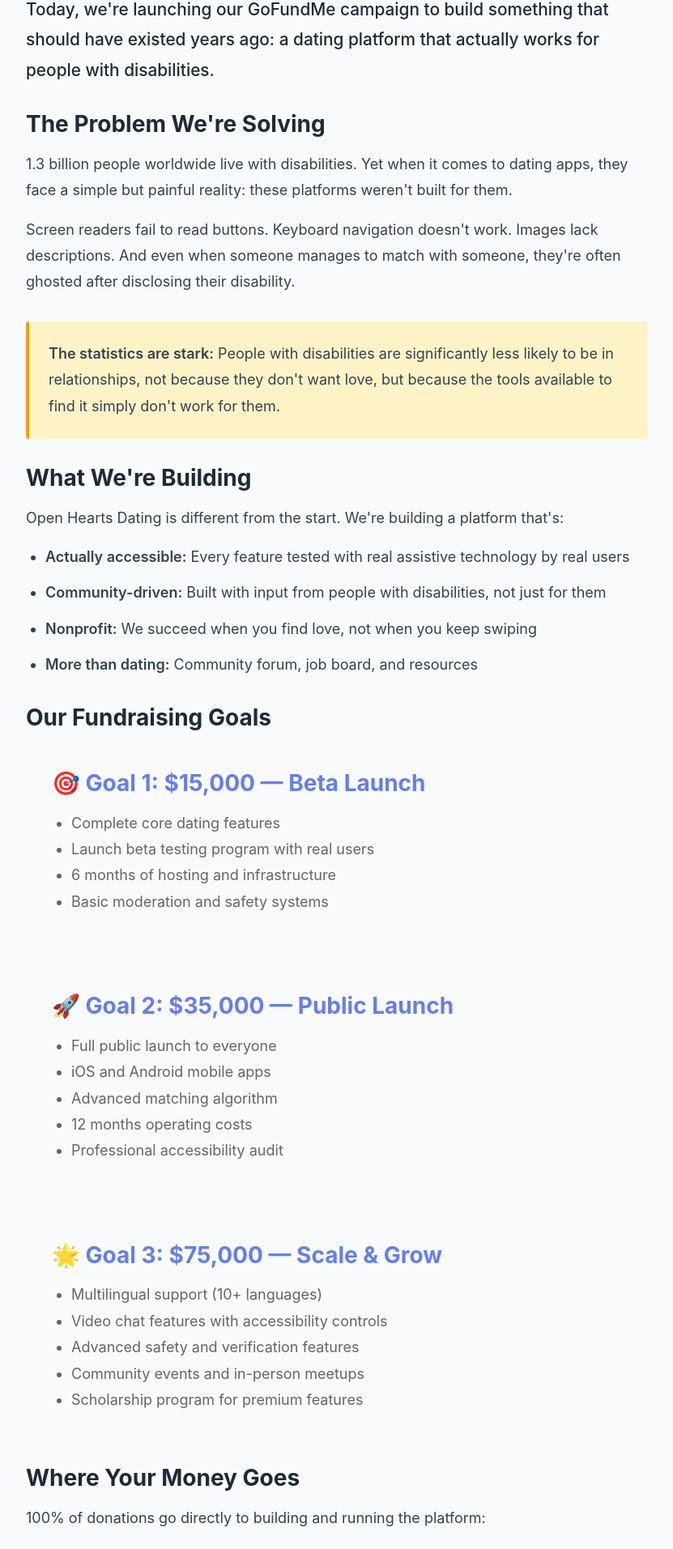
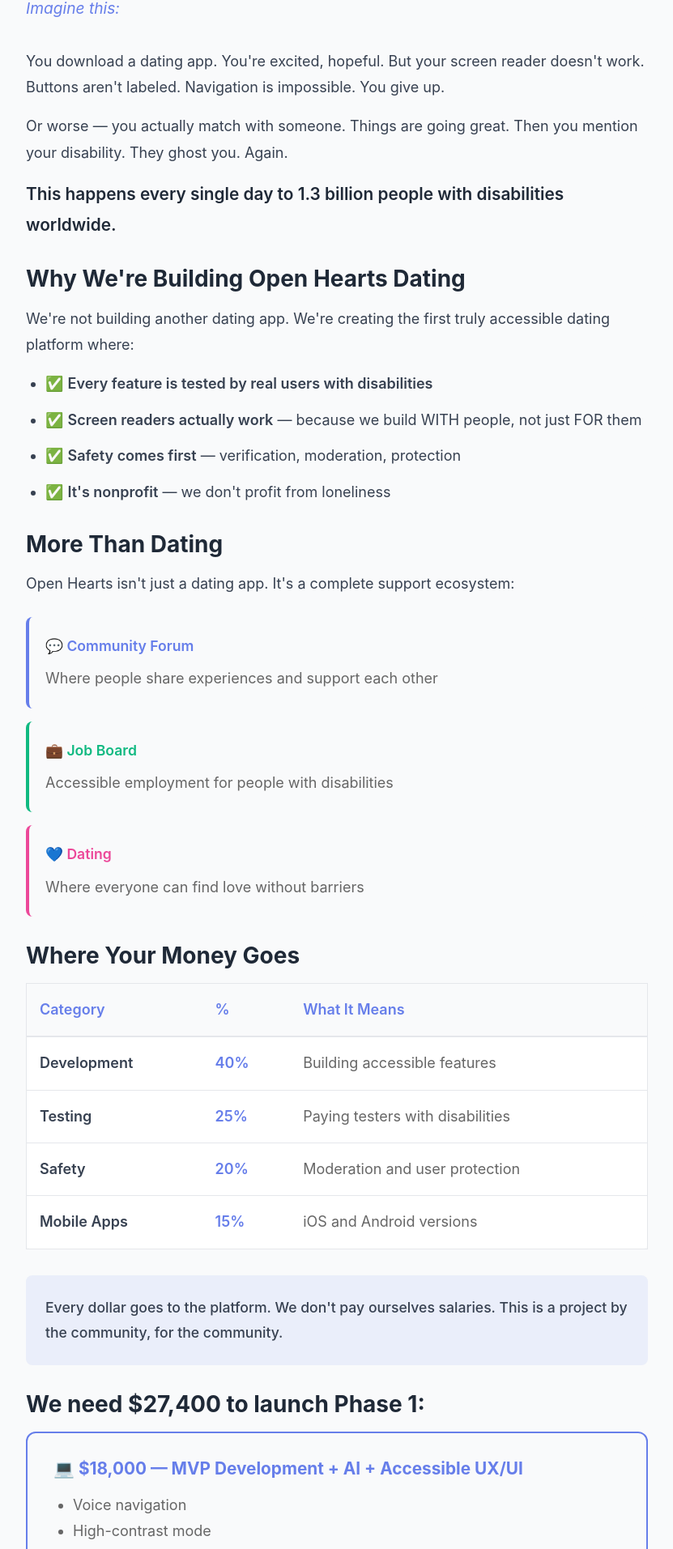
Before and after one commit to chevrutah247/openheartsdating, a Next.js app: page /news/gofundme-campaign in a window 1280 px wide. Shown: the part 468-2381 px from the top of the page at 81% size, without its empty margins (224-1055 px from the left). Built offline with nearby package versions, Linux system fonts and the light colour scheme; no server answers.

Commit message:
Update campaign article with new text

```diff
--- a/app/news/gofundme-campaign/page.tsx
+++ b/app/news/gofundme-campaign/page.tsx
@@ -71,83 +71,187 @@
         lineHeight: '1.8',
         color: '#374151'
       }}>
-        {/* Opening */}
-        <p style={{ fontSize: '1.3rem', fontWeight: '500', color: '#1f2937', marginBottom: '2rem' }}>
-          Today, we're launching our GoFundMe campaign to build something that should have existed years ago:
-          a dating platform that actually works for people with disabilities.
+        {/* Opening Scenario */}
+        <p style={{ fontSize: '1.2rem', fontStyle: 'italic', color: '#667eea', marginBottom: '2rem' }}>
+          Imagine this:
         </p>
 
-        {/* The Problem */}
+        <p>
+          You download a dating app. You're excited, hopeful. But your screen reader doesn't work.
+          Buttons aren't labeled. Navigation is impossible. You give up.
+        </p>
+
+        <p>
+          Or worse — you actually match with someone. Things are going great. Then you mention your
+          disability. They ghost you. Again.
+        </p>
+
+        <p style={{
+          fontSize: '1.3rem',
+          fontWeight: '600',
+          color: '#1f2937',
+          marginBottom: '2rem'
+        }}>
+          This happens every single day to 1.3 billion people with disabilities worldwide.
+        </p>
+
+        {/* Why We're Building */}
         <h2 style={{ fontSize: '1.75rem', marginTop: '2rem', marginBottom: '1rem', color: '#1f2937' }}>
-          The Problem We're Solving
+          Why We're Building Open Hearts Dating
         </h2>
 
         <p>
-          1.3 billion people worldwide live with disabilities. Yet when it comes to dating apps, they face
-          a simple but painful reality: these platforms weren't built for them.
+          We're not building another dating app. We're creating the first truly accessible dating platform where:
         </p>
 
-        <p>
-          Screen readers fail to read buttons. Keyboard navigation doesn't work. Images lack descriptions.
-          And even when someone manages to match with someone, they're often ghosted after disclosing
-          their disability.
-        </p>
+        <ul style={{ marginLeft: '1.5rem', marginBottom: '2rem' }}>
+          <li style={{ marginBottom: '0.75rem' }}>
+            ✅ <strong>Every feature is tested by real users with disabilities</strong>
+          </li>
+          <li style={{ marginBottom: '0.75rem' }}>
+            ✅ <strong>Screen readers actually work</strong> — because we build WITH people, not just FOR them
+          </li>
+          <li style={{ marginBottom: '0.75rem' }}>
+            ✅ <strong>Safety comes first</strong> — verification, moderation, protection
+          </li>
+          <li style={{ marginBottom: '0.75rem' }}>
+            ✅ <strong>It's nonprofit</strong> — we don't profit from loneliness
+          </li>
+        </ul>
 
-        <p style={{
-          padding: '1.5rem',
-          background: '#fef3c7',
-          borderLeft: '4px solid #f59e0b',
-          borderRadius: '4px',
-          margin: '2rem 0'
-        }}>
-          <strong>The statistics are stark:</strong> People with disabilities are significantly less likely
-          to be in relationships, not because they don't want love, but because the tools available to find
-          it simply don't work for them.
-        </p>
-
-        {/* Our Solution */}
+        {/* More Than Dating */}
         <h2 style={{ fontSize: '1.75rem', marginTop: '2rem', marginBottom: '1rem', color: '#1f2937' }}>
-          What We're Building
+          More Than Dating
         </h2>
 
         <p>
-          Open Hearts Dating is different from the start. We're building a platform that's:
+          Open Hearts isn't just a dating app. It's a complete support ecosystem:
         </p>
 
-        <ul style={{ marginLeft: '1.5rem', marginBottom: '1.5rem' }}>
-          <li style={{ marginBottom: '0.75rem' }}>
-            <strong>Actually accessible:</strong> Every feature tested with real assistive technology by real users
-          </li>
-          <li style={{ marginBottom: '0.75rem' }}>
-            <strong>Community-driven:</strong> Built with input from people with disabilities, not just for them
-          </li>
-          <li style={{ marginBottom: '0.75rem' }}>
-            <strong>Nonprofit:</strong> We succeed when you find love, not when you keep swiping
-          </li>
-          <li style={{ marginBottom: '0.75rem' }}>
-            <strong>More than dating:</strong> Community forum, job board, and resources
-          </li>
-        </ul>
+        <div style={{
+          display: 'grid',
+          gap: '1rem',
+          margin: '1.5rem 0 2rem'
+        }}>
+          <div style={{
+            padding: '1.25rem',
+            background: '#f9fafb',
+            borderRadius: '8px',
+            borderLeft: '4px solid #667eea'
+          }}>
+            <strong style={{ color: '#667eea', fontSize: '1.1rem' }}>💬 Community Forum</strong>
+            <p style={{ margin: '0.5rem 0 0', color: '#666' }}>
+              Where people share experiences and support each other
+            </p>
+          </div>
 
-        {/* Campaign Details */}
+          <div style={{
+            padding: '1.25rem',
+            background: '#f9fafb',
+            borderRadius: '8px',
+            borderLeft: '4px solid #10b981'
+          }}>
+            <strong style={{ color: '#10b981', fontSize: '1.1rem' }}>💼 Job Board</strong>
+            <p style={{ margin: '0.5rem 0 0', color: '#666' }}>
+              Accessible employment for people with disabilities
+            </p>
+          </div>
+
+          <div style={{
+            padding: '1.25rem',
+            background: '#f9fafb',
+            borderRadius: '8px',
+            borderLeft: '4px solid #ec4899'
+          }}>
+            <strong style={{ color: '#ec4899', fontSize: '1.1rem' }}>💙 Dating</strong>
+            <p style={{ margin: '0.5rem 0 0', color: '#666' }}>
+              Where everyone can find love without barriers
+            </p>
+          </div>
+        </div>
+
+        {/* Where Your Money Goes */}
         <h2 style={{ fontSize: '1.75rem', marginTop: '2rem', marginBottom: '1rem', color: '#1f2937' }}>
-          Our Fundraising Goals
+          Where Your Money Goes
+        </h2>
+
+        <div style={{
+          overflowX: 'auto',
+          marginBottom: '2rem'
+        }}>
+          <table style={{
+            width: '100%',
+            borderCollapse: 'collapse',
+            background: 'white',
+            border: '1px solid #e5e7eb',
+            borderRadius: '8px'
+          }}>
+            <thead>
+              <tr style={{ background: '#f9fafb' }}>
+                <th style={{ padding: '1rem', textAlign: 'left', borderBottom: '2px solid #e5e7eb', color: '#667eea', fontWeight: '600' }}>Category</th>
+                <th style={{ padding: '1rem', textAlign: 'left', borderBottom: '2px solid #e5e7eb', color: '#667eea', fontWeight: '600' }}>%</th>
+                <th style={{ padding: '1rem', textAlign: 'left', borderBottom: '2px solid #e5e7eb', color: '#667eea', fontWeight: '600' }}>What It Means</th>
+              </tr>
+            </thead>
+            <tbody>
+              <tr>
+                <td style={{ padding: '1rem', borderBottom: '1px solid #e5e7eb' }}><strong>Development</strong></td>
+                <td style={{ padding: '1rem', borderBottom: '1px solid #e5e7eb', color: '#667eea', fontWeight: '600' }}>40%</td>
+                <td style={{ padding: '1rem', borderBottom: '1px solid #e5e7eb', color: '#666' }}>Building accessible features</td>
+              </tr>
+              <tr>
+                <td style={{ padding: '1rem', borderBottom: '1px solid #e5e7eb' }}><strong>Testing</strong></td>
+                <td style={{ padding: '1rem', borderBottom: '1px solid #e5e7eb', color: '#667eea', fontWeight: '600' }}>25%</td>
+                <td style={{ padding: '1rem', borderBottom: '1px solid #e5e7eb', color: '#666' }}>Paying testers with disabilities</td>
+              </tr>
+              <tr>
+                <td style={{ padding: '1rem', borderBottom: '1px solid #e5e7eb' }}><strong>Safety</strong></td>
+                <td style={{ padding: '1rem', borderBottom: '1px solid #e5e7eb', color: '#667eea', fontWeight: '600' }}>20%</td>
+                <td style={{ padding: '1rem', borderBottom: '1px solid #e5e7eb', color: '#666' }}>Moderation and user protection</td>
+              </tr>
+              <tr>
+                <td style={{ padding: '1rem' }}><strong>Mobile Apps</strong></td>
+                <td style={{ padding: '1rem', color: '#667eea', fontWeight: '600' }}>15%</td>
+                <td style={{ padding: '1rem', color: '#666' }}>iOS and Android versions</td>
+              </tr>
+            </tbody>
+          </table>
+        </div>
+
+        <p style={{
+          fontSize: '1.1rem',
+          fontWeight: '500',
+          padding: '1.5rem',
+          background: 'rgba(102, 126, 234, 0.1)',
+          borderRadius: '8px',
+          margin: '2rem 0'
+        }}>
+          Every dollar goes to the platform. We don't pay ourselves salaries. This is a project by the community,
+          for the community.
+        </p>
+
+        {/* Funding Goals */}
+        <h2 style={{ fontSize: '1.75rem', marginTop: '2rem', marginBottom: '1rem', color: '#1f2937' }}>
+          We need $27,400 to launch Phase 1:
         </h2>
 
         <div style={{
           background: '#f9fafb',
           padding: '2rem',
           borderRadius: '12px',
-          marginBottom: '2rem'
+          marginBottom: '2rem',
+          border: '2px solid #667eea'
         }}>
-          <h3 style={{ color: '#667eea', marginBottom: '1rem' }}>
-            🎯 Goal 1: $15,000 — Beta Launch
+          <h3 style={{ color: '#667eea', marginBottom: '1rem', fontSize: '1.3rem' }}>
+            💻 $18,000 — MVP Development + AI + Accessible UX/UI
           </h3>
-          <ul style={{ marginLeft: '1.5rem', color: '#666' }}>
-            <li>Complete core dating features</li>
-            <li>Launch beta testing program with real users</li>
-            <li>6 months of hosting and infrastructure</li>
-            <li>Basic moderation and safety systems</li>
+          <ul style={{ marginLeft: '1.5rem', color: '#666', lineHeight: '1.8' }}>
+            <li>Voice navigation</li>
+            <li>High-contrast mode</li>
+            <li>Large-text interface</li>
+            <li>Secure chat</li>
+            <li>AI-based psychological matching</li>
+            <li>Development by an experienced Ukrainian team offering a discounted nonprofit rate</li>
           </ul>
         </div>
 
@@ -155,17 +259,17 @@
           background: '#f9fafb',
           padding: '2rem',
           borderRadius: '12px',
-          marginBottom: '2rem'
+          marginBottom: '2rem',
+          border: '2px solid #10b981'
         }}>
-          <h3 style={{ color: '#667eea', marginBottom: '1rem' }}>
-            🚀 Goal 2: $35,000 — Public Launch
+          <h3 style={{ color: '#10b981', marginBottom: '1rem', fontSize: '1.3rem' }}>
+            ⚖️ $7,000 — Legal Protection
           </h3>
-          <ul style={{ marginLeft: '1.5rem', color: '#666' }}>
-            <li>Full public launch to everyone</li>
-            <li>iOS and Android mobile apps</li>
-            <li>Advanced matching algorithm</li>
-            <li>12 months operating costs</li>
-            <li>Professional accessibility audit</li>
+          <ul style={{ marginLeft: '1.5rem', color: '#666', lineHeight: '1.8' }}>
+            <li>Accessibility compliance</li>
+            <li>Legal standards and policies</li>
+            <li>Liability protections</li>
+            <li>Safety and verification procedures</li>
           </ul>
         </div>
 
@@ -173,116 +277,56 @@
           background: '#f9fafb',
           padding: '2rem',
           borderRadius: '12px',
-          marginBottom: '2rem'
+          marginBottom: '2rem',
+          border: '2px solid #f59e0b'
         }}>
-          <h3 style={{ color: '#667eea', marginBottom: '1rem' }}>
-            🌟 Goal 3: $75,000 — Scale & Grow
+          <h3 style={{ color: '#f59e0b', marginBottom: '1rem', fontSize: '1.3rem' }}>
+            📋 $2,400 — Nonprofit Setup
           </h3>
-          <ul style={{ marginLeft: '1.5rem', color: '#666' }}>
-            <li>Multilingual support (10+ languages)</li>
-            <li>Video chat features with accessibility controls</li>
-            <li>Advanced safety and verification features</li>
-            <li>Community events and in-person meetups</li>
-            <li>Scholarship program for premium features</li>
+          <ul style={{ marginLeft: '1.5rem', color: '#666', lineHeight: '1.8' }}>
+            <li>501(c)(3) registration</li>
+            <li>Accounting</li>
+            <li>Compliance</li>
+            <li>Transparent reporting structure</li>
           </ul>
         </div>
 
-        {/* Where Money Goes */}
+        {/* Why This Matters */}
         <h2 style={{ fontSize: '1.75rem', marginTop: '2rem', marginBottom: '1rem', color: '#1f2937' }}>
-          Where Your Money Goes
+          Why This Matters to Me
         </h2>
 
-        <p>
-          100% of donations go directly to building and running the platform:
-        </p>
-
-        <div style={{
-          display: 'grid',
-          gap: '1rem',
-          margin: '1.5rem 0'
+        <p style={{
+          fontSize: '1.15rem',
+          lineHeight: '1.8',
+          padding: '2rem',
+          background: '#f9fafb',
+          borderRadius: '12px',
+          borderLeft: '4px solid #667eea',
+          fontStyle: 'italic'
         }}>
-          <div style={{
-            padding: '1.25rem',
-            background: 'white',
-            border: '1px solid #e5e7eb',
-            borderRadius: '8px'
-          }}>
-            <strong style={{ color: '#667eea' }}>💻 40% Development & Hosting</strong>
-            <p style={{ margin: '0.5rem 0 0', fontSize: '1rem', color: '#666' }}>
-              Servers, databases, CDN, security, and infrastructure
-            </p>
-          </div>
-
-          <div style={{
-            padding: '1.25rem',
-            background: 'white',
-            border: '1px solid #e5e7eb',
-            borderRadius: '8px'
-          }}>
-            <strong style={{ color: '#667eea' }}>♿ 25% Accessibility Testing</strong>
-            <p style={{ margin: '0.5rem 0 0', fontSize: '1rem', color: '#666' }}>
-              Paying real users to test with screen readers, keyboards, and assistive tech
-            </p>
-          </div>
-
-          <div style={{
-            padding: '1.25rem',
-            background: 'white',
-            border: '1px solid #e5e7eb',
-            borderRadius: '8px'
-          }}>
-            <strong style={{ color: '#667eea' }}>🛡️ 20% Safety & Moderation</strong>
-            <p style={{ margin: '0.5rem 0 0', fontSize: '1rem', color: '#666' }}>
-              Verification systems, moderation tools, and community safety
-            </p>
-          </div>
-
-          <div style={{
-            padding: '1.25rem',
-            background: 'white',
-            border: '1px solid #e5e7eb',
-            borderRadius: '8px'
-          }}>
-            <strong style={{ color: '#667eea' }}>📱 15% Mobile Apps</strong>
-            <p style={{ margin: '0.5rem 0 0', fontSize: '1rem', color: '#666' }}>
-              iOS and Android development with full accessibility
-            </p>
-          </div>
-        </div>
-
-        {/* Why Nonprofit */}
-        <h2 style={{ fontSize: '1.75rem', marginTop: '2rem', marginBottom: '1rem', color: '#1f2937' }}>
-          Why We're Nonprofit
-        </h2>
-
-        <p>
-          Most dating apps are owned by two giant corporations (Match Group and Bumble) that prioritize
-          profit over people. Their business model requires keeping you single and swiping — the longer
-          you use the app, the more money they make.
-        </p>
-
-        <p style={{
-          fontSize: '1.2rem',
-          fontWeight: '500',
-          color: '#667eea',
-          padding: '1.5rem',
-          background: 'rgba(102, 126, 234, 0.1)',
-          borderRadius: '8px',
-          margin: '2rem 0'
-        }}>
-          We're different. We succeed when you find love. That's why we're building this as a nonprofit —
-          mission first, money second.
+          For over 25 years, I've led charitable projects and worked alongside people who face barriers
+          every day. I've seen firsthand how isolation affects people with disabilities — not just physically,
+          but emotionally. They don't just need ramps and screen readers. They need connection. They need love.
+          That's why I'm building this.
         </p>
 
         {/* Call to Action */}
-        <h2 style={{ fontSize: '1.75rem', marginTop: '2rem', marginBottom: '1rem', color: '#1f2937' }}>
+        <h2 style={{ fontSize: '1.75rem', marginTop: '3rem', marginBottom: '1rem', color: '#1f2937' }}>
           How You Can Help
         </h2>
 
-        <p>
-          Every donation, no matter the size, brings us closer to launch. Whether you give $5 or $500,
-          you're helping create a platform where 1.3 billion people can find love without barriers.
-        </p>
+        <ul style={{ marginLeft: '1.5rem', marginBottom: '2rem', fontSize: '1.1rem' }}>
+          <li style={{ marginBottom: '0.75rem' }}>
+            <strong>💙 Donate</strong> — every amount matters
+          </li>
+          <li style={{ marginBottom: '0.75rem' }}>
+            <strong>📢 Share</strong> — tell your friends and family
+          </li>
+          <li style={{ marginBottom: '0.75rem' }}>
+            <strong>🧪 Become a tester</strong> — help us make the platform better
+          </li>
+        </ul>
 
         <div style={{
           background: 'linear-gradient(135deg, #667eea 0%, #764ba2 100%)',
@@ -292,11 +336,11 @@
           margin: '2rem 0',
           color: 'white'
         }}>
-          <h3 style={{ fontSize: '1.75rem', marginBottom: '1rem', color: 'white' }}>
-            Support Our Campaign
+          <h3 style={{ fontSize: '2rem', marginBottom: '1rem', color: 'white' }}>
+            Everyone deserves love without barriers.
           </h3>
           <p style={{ fontSize: '1.1rem', marginBottom: '1.5rem', opacity: 0.95 }}>
-            Help us build something that changes lives
+            Join us in building something that changes lives
           </p>
           <div style={{
             display: 'flex',
@@ -322,8 +366,8 @@
             >
               Donate on GoFundMe 💙
             </a>
-            <Link
-              href="/donate"
+            <a
+              href="https://openheartsdating.com"
               className="button"
               style={{
                 display: 'inline-block',
@@ -337,71 +381,9 @@
                 fontSize: '1.1rem'
               }}
             >
-              Learn More
-            </Link>
+              Visit OpenHeartsDating.com
+            </a>
           </div>
-        </div>
-
-        {/* Alternative Ways to Help */}
-        <h3 style={{ fontSize: '1.5rem', marginTop: '2rem', marginBottom: '1rem', color: '#1f2937' }}>
-          Can't Donate? You Can Still Help
-        </h3>
-
-        <ul style={{ marginLeft: '1.5rem', marginBottom: '2rem' }}>
-          <li style={{ marginBottom: '0.75rem' }}>
-            <strong>Share our campaign</strong> on social media with friends and family
-          </li>
-          <li style={{ marginBottom: '0.75rem' }}>
-            <strong>Join our <Link href="/volunteer" style={{ color: '#667eea' }}>volunteer program</Link></strong> and
-            help us build features
-          </li>
-          <li style={{ marginBottom: '0.75rem' }}>
-            <strong>Sign up for <Link href="/join" style={{ color: '#667eea' }}>early access</Link></strong> and
-            be among the first to try the platform
-          </li>
-          <li style={{ marginBottom: '0.75rem' }}>
-            <strong>Spread the word</strong> — tell someone who might benefit from this platform
-          </li>
-        </ul>
-
-        {/* Transparency */}
-        <h2 style={{ fontSize: '1.75rem', marginTop: '2rem', marginBottom: '1rem', color: '#1f2937' }}>
-          Our Commitment to Transparency
-        </h2>
-
-        <p>
-          As a nonprofit, we're committed to being completely transparent about how we use donations:
-        </p>
-
-        <ul style={{ marginLeft: '1.5rem', marginBottom: '2rem' }}>
-          <li style={{ marginBottom: '0.75rem' }}>
-            Monthly financial reports shared with our community
-          </li>
-          <li style={{ marginBottom: '0.75rem' }}>
-            Public development roadmap showing what we're building
-          </li>
-          <li style={{ marginBottom: '0.75rem' }}>
-            Regular updates on campaign progress and milestones
-          </li>
-          <li style={{ marginBottom: '0.75rem' }}>
-            Open communication with donors about challenges and successes
-          </li>
-        </ul>
-
-        {/* Closing */}
-        <div style={{
-          padding: '2rem',
-          background: '#f9fafb',
-          borderRadius: '12px',
-          margin: '2rem 0'
-        }}>
-          <p style={{ fontSize: '1.2rem', lineHeight: '1.8', margin: 0 }}>
-            <strong>Everyone deserves love.</strong> Everyone deserves a platform that works for them.
-            Everyone deserves to feel seen, valued, and connected.
-          </p>
-          <p style={{ fontSize: '1.2rem', lineHeight: '1.8', marginTop: '1rem', marginBottom: 0 }}>
-            Help us make this a reality. <a href="https://gofund.me/11dc5cf78" target="_blank" rel="noopener noreferrer" style={{ color: '#667eea', fontWeight: '600' }}>Support our campaign today.</a>
-          </p>
         </div>
 
         {/* Footer CTA */}
```
